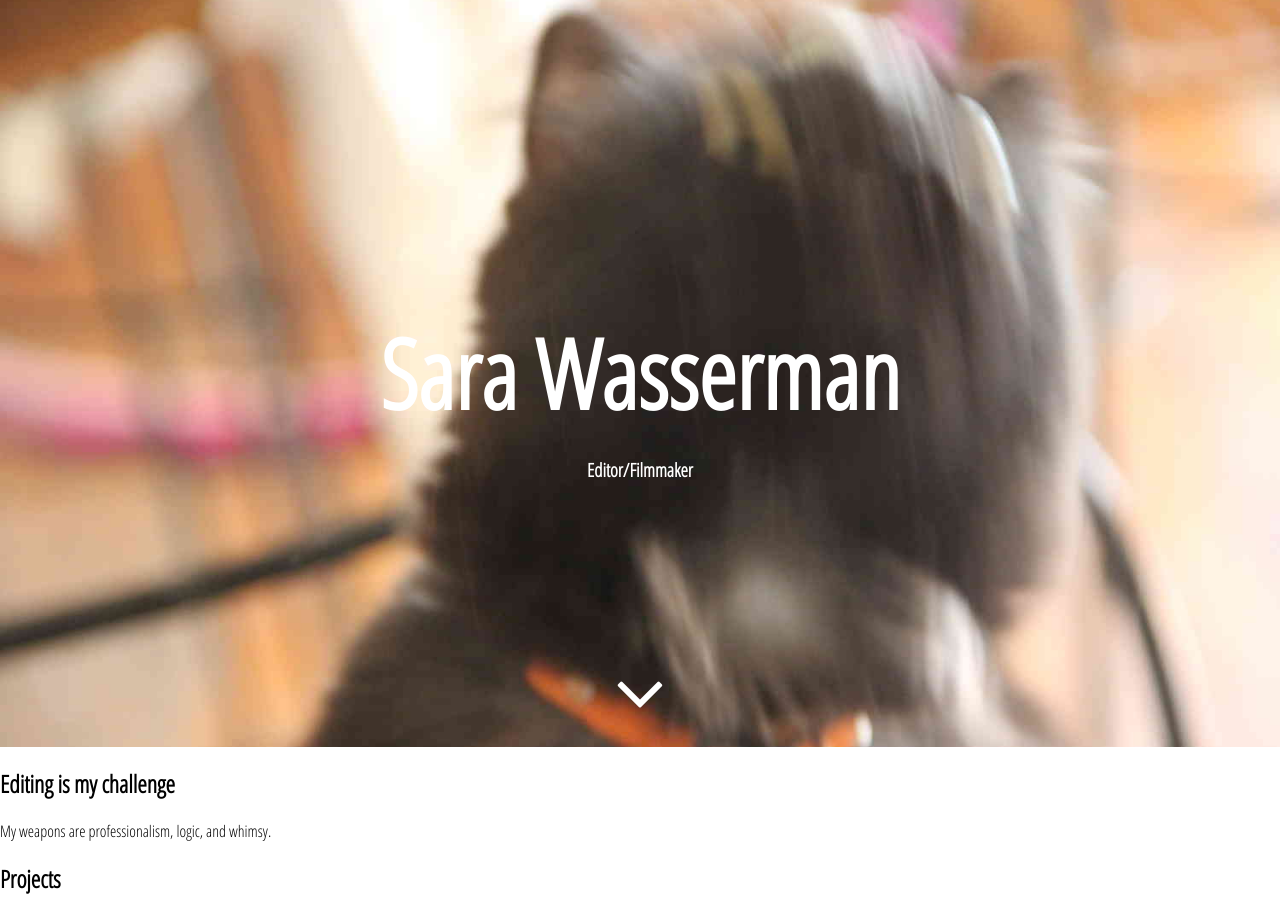
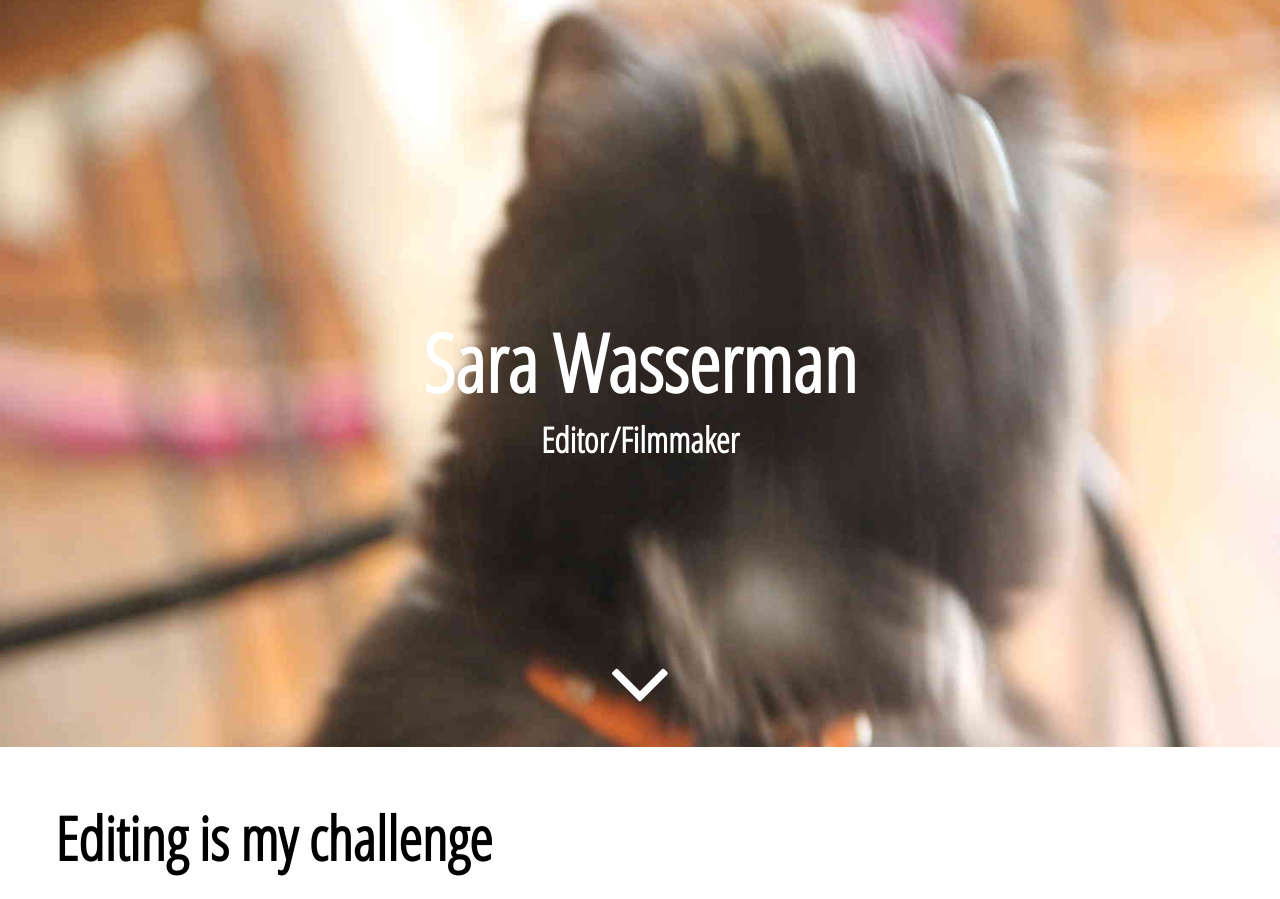
Before and after one commit to towercity/saras-resume, a website: page index.html in a window 1280 px wide. Shown: the part 53-952 px from the top of the page. Drawn offline with Linux system fonts and the light colour scheme.

Commit message:
Fix font sizes, content margins, and padding

```diff
--- a/css/style.css
+++ b/css/style.css
@@ -12,11 +12,20 @@ body {
     margin: 0;
     padding: 0;
     font-family: 'Open Sans Condensed', sans-serif;
-    font-size: 16px;
+    font-size: 20px;
 }
 
 h1 {
-    font-size: 6em;
+    font-size: 4em;
+    margin: 0;
+}
+
+h2 {
+    font-size: 3em;
+}
+
+h3 {
+    font-size: 1.75em;
     margin: 0;
 }
 
@@ -40,6 +49,9 @@ a:hover {
 
 .container {
     width: 100%;
+    max-width: 1200px;
+    margin: 0 auto;
+    padding: 0 15px;
 }
 
 .row {
@@ -91,6 +103,7 @@ a:hover {
     height: 40px;
     font-family: 'Open Sans Condensed', sans-serif;
     font-size: 20px;
+    z-index: 1;
 }
 
 #header a,
```
